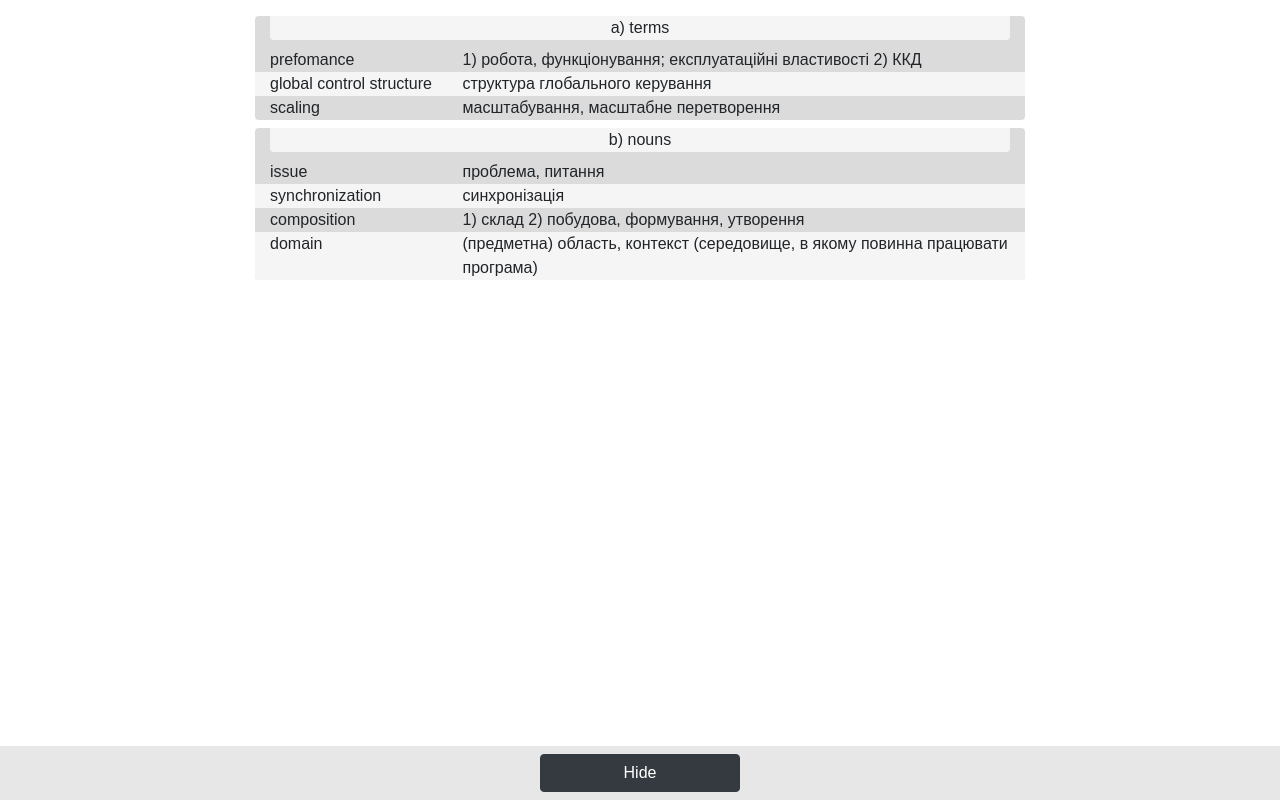
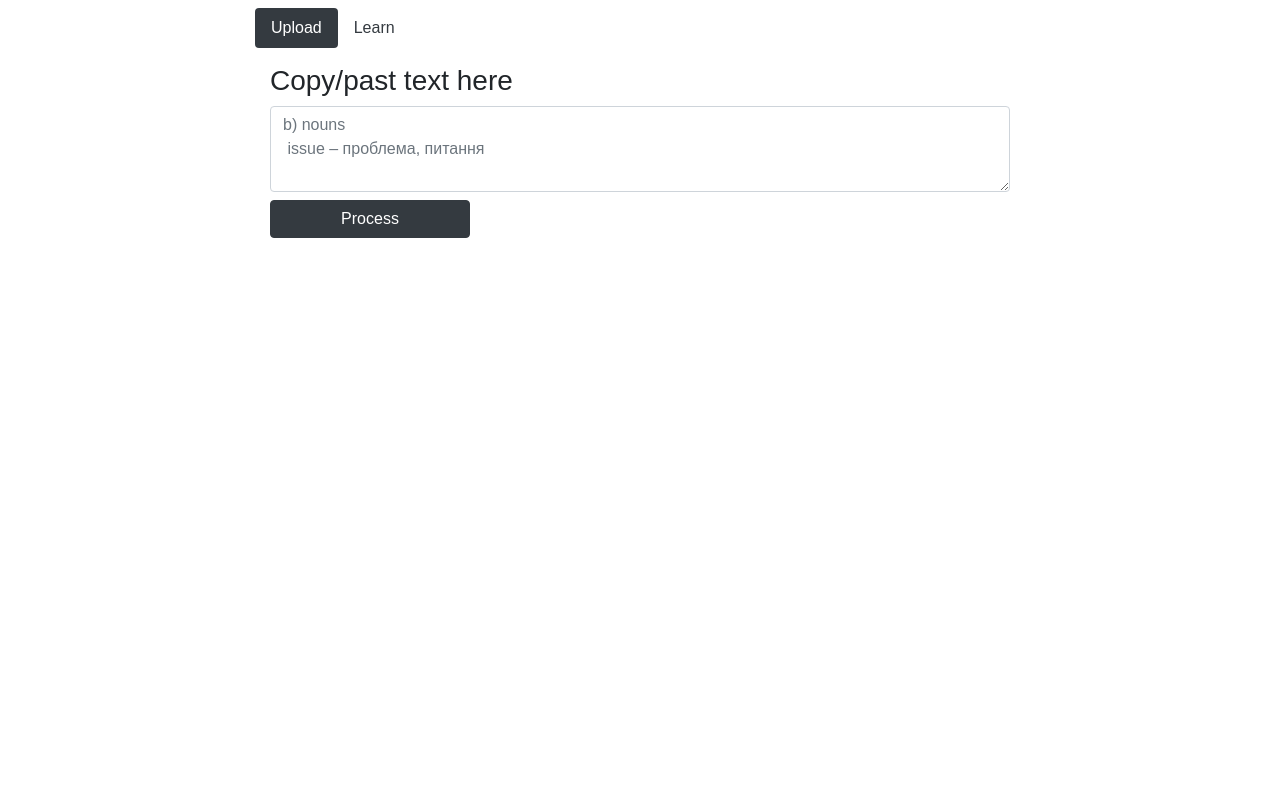
Before and after one commit to YaroslavTER/learn-words, a React (Create React App) app: page / in a window 1280 px wide. Built offline with nearby package versions, Linux system fonts and the light colour scheme.

Commit message:
added tabs

```diff
--- a/src/components/App.js
+++ b/src/components/App.js
@@ -1,10 +1,16 @@
 import React, { Component } from "react";
 import "../styles/App.css";
-import { MainList } from "./learn/MainList";
+import { Tabs } from "./navs/Tabs";
+import { Panes } from "./navs/Panes";
 
 class App extends Component {
   render() {
-    return <MainList />;
+    return (
+      <div className="container">
+        <Tabs />
+        <Panes />
+      </div>
+    );
   }
 }
 
--- /dev/null
+++ b/src/components/navs/Panes.js
@@ -0,0 +1,23 @@
+import React, { Component } from "react";
+import "../../styles/App.css";
+import { MainList } from "../learn/MainList";
+import { TextArea } from "../upload/TextArea";
+import { ProcessButton } from "../upload/ProcessButton";
+
+export class Panes extends Component {
+  render() {
+    return (
+      <div>
+        <div className="tab-content">
+          <div id="upload" className="container tab-pane active">
+            <TextArea />
+            <ProcessButton />
+          </div>
+          <div id="learn" className="container tab-pane fade">
+            <MainList />
+          </div>
+        </div>
+      </div>
+    );
+  }
+}
--- /dev/null
+++ b/src/components/navs/Tabs.js
@@ -0,0 +1,23 @@
+import React, { Component } from "react";
+import "../../styles/App.css";
+
+export class Tabs extends Component {
+  render() {
+    return (
+      <div>
+        <ul className="nav nav-pills mt-2" role="tablist">
+          <li className="nav-item qwerty">
+            <a className="nav-link active" data-toggle="pill" href="#upload">
+              Upload
+            </a>
+          </li>
+          <li className="nav-item">
+            <a className="nav-link" data-toggle="pill" href="#learn">
+              Learn
+            </a>
+          </li>
+        </ul>
+      </div>
+    );
+  }
+}
--- /dev/null
+++ b/src/components/upload/ProcessButton.js
@@ -0,0 +1,14 @@
+import React, { Component } from "react";
+import "../../styles/App.css";
+
+export class ProcessButton extends Component {
+  render() {
+    return (
+      <div>
+        <button type="button" className="btn btn-dark mt-2">
+          Process
+        </button>
+      </div>
+    );
+  }
+}
--- /dev/null
+++ b/src/components/upload/TextArea.js
@@ -0,0 +1,17 @@
+import React, { Component } from "react";
+import "../../styles/App.css";
+
+export class TextArea extends Component {
+  render() {
+    return (
+      <div>
+        <h3 className="mt-3">Copy/past text here</h3>
+        <textarea
+          className="form-control"
+          rows="3"
+          placeholder="b) nouns&#x0a; issue – проблема, питання"
+        />
+      </div>
+    );
+  }
+}
--- a/src/styles/App.css
+++ b/src/styles/App.css
@@ -10,6 +10,14 @@
 
 .section-name {
   background-color: rgb(245, 245, 245);
+}
+
+.nav > li > a.active {
+  background-color: rgb(52, 58, 64) !important;
+}
+
+.nav > li > a {
+  color: rgb(52, 58, 64);
 }
 
 .even {
```
Also changed, not shown: 1 other file (tests, documents, lock files or other folders).
